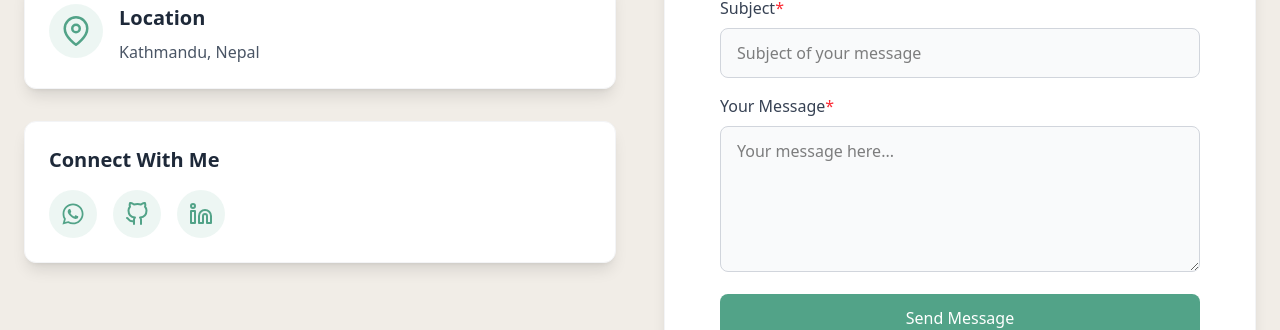
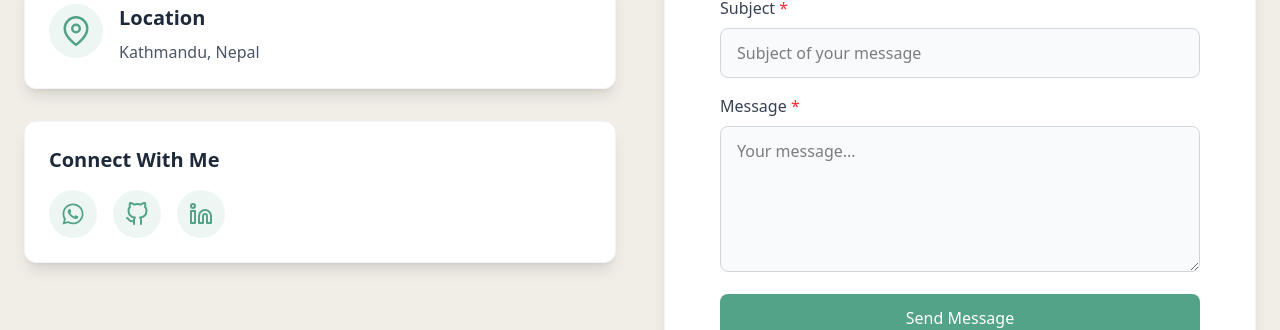
Before and after one commit to LalitSingh9933/PortfolioWebsite, a React (Vite) app: page / in a window 1280 px wide. Shown: the part 4335-4665 px from the top of the page. Built offline with nearby package versions, Linux system fonts and the light colour scheme.

Commit message:
working on email js

```diff
--- a/src/components/EmailForm.jsx
+++ b/src/components/EmailForm.jsx
@@ -1,56 +1,67 @@
 import React, { useRef, useState } from 'react';
 import emailjs from '@emailjs/browser';
 import toast from 'react-hot-toast';
+import { PUBLICKEY, SERVICEKEY, TEMPLATEKEY } from '../config';
 
 export default function EmailForm() {
-    const form = useRef();
+    const form = useRef(null);
+
     const [isSubmitting, setIsSubmitting] = useState(false);
+    const [isSuccess, setIsSuccess] = useState(false);
+
     const [errors, setErrors] = useState({
         user_name: '',
         user_email: '',
         subject: '',
         message: ''
     });
-    const [isSuccess, setIsSuccess] = useState(false);
-
+    // Form Validation
     const validateForm = () => {
         const formData = new FormData(form.current);
-        const newErrors = {};
+
+        const newErrors = {
+            user_name: '',
+            user_email: '',
+            subject: '',
+            message: ''
+        };
+
         let isValid = true;
 
-        // Name validation
-        if (!formData.get('user_name')?.trim()) {
+        const name = formData.get('user_name')?.trim();
+        const email = formData.get('user_email')?.trim();
+        const subject = formData.get('subject')?.trim();
+        const message = formData.get('message')?.trim();
+
+        if (!name) {
             newErrors.user_name = 'Name is required';
             isValid = false;
-        } else if (formData.get('user_name').length < 2) {
+        } else if (name.length < 2) {
             newErrors.user_name = 'Name must be at least 2 characters';
             isValid = false;
         }
 
-        // Email validation
         const emailRegex = /^[^\s@]+@[^\s@]+\.[^\s@]+$/;
-        if (!formData.get('user_email')?.trim()) {
+        if (!email) {
             newErrors.user_email = 'Email is required';
             isValid = false;
-        } else if (!emailRegex.test(formData.get('user_email'))) {
+        } else if (!emailRegex.test(email)) {
             newErrors.user_email = 'Please enter a valid email address';
             isValid = false;
         }
 
-        // Subject validation
-        if (!formData.get('subject')?.trim()) {
+        if (!subject) {
             newErrors.subject = 'Subject is required';
             isValid = false;
-        } else if (formData.get('subject').length < 5) {
+        } else if (subject.length < 5) {
             newErrors.subject = 'Subject must be at least 5 characters';
             isValid = false;
         }
 
-        // Message validation
-        if (!formData.get('message')?.trim()) {
+        if (!message) {
             newErrors.message = 'Message is required';
             isValid = false;
-        } else if (formData.get('message').length < 10) {
+        } else if (message.length < 10) {
             newErrors.message = 'Message must be at least 10 characters';
             isValid = false;
         }
@@ -58,18 +69,20 @@ export default function EmailForm() {
         setErrors(newErrors);
         return isValid;
     };
-
+    // Input Change Handler
     const handleInputChange = (e) => {
         const { name } = e.target;
+
         if (errors[name]) {
-            setErrors(prev => ({ ...prev, [name]: '' }));
+            setErrors((prev) => ({ ...prev, [name]: '' }));
         }
-        // Hide success message when user starts typing again
+
         if (isSuccess) {
             setIsSuccess(false);
         }
     };
 
+    // Send Email
     const sendEmail = (e) => {
         e.preventDefault();
         setIsSuccess(false);
@@ -81,111 +94,119 @@ export default function EmailForm() {
 
         setIsSubmitting(true);
 
-        emailjs.sendForm(
-            'service_r0s6gfl',
-            'template_8or0l6i',
+        emailjs
+            .sendForm(
+                SERVICEKEY,
+                TEMPLATEKEY,
                 form.current,
-            'TAI-rzMS6tGBL0JOc'
-        ).then(
-            (result) => {
+                PUBLICKEY
+            )
+            .then(() => {
                 toast.success('Message sent successfully!');
                 form.current.reset();
                 setIsSuccess(true);
-            },
-            (error) => {
+            })
+            .catch((error) => {
+                console.error('EmailJS Error:', error);
                 toast.error('Failed to send message. Please try again.');
-                console.error('EmailJS Error:', error);
-            }
-        ).finally(() => {
+            })
+            .finally(() => {
                 setIsSubmitting(false);
             });
     };
 
     return (
         <div className="max-w-lg mx-auto p-4">
-            <form ref={form} onSubmit={sendEmail} className="space-y-4" noValidate>
-                {/* Name Field */}
+            <form
+                ref={form}
+                onSubmit={sendEmail}
+                noValidate
+                className="space-y-4"
+            >
+                {/* Name */}
                 <div>
                     <label htmlFor="user_name" className="block mb-2 text-gray-700 dark:text-gray-300">
-                        Your Name<span className="text-red-500">*</span>
+                        Your Name <span className="text-red-500">*</span>
                     </label>
                     <input
                         type="text"
                         name="user_name"
                         id="user_name"
                         placeholder="Your name"
-                        required
+                        disabled={isSubmitting}
                         onChange={handleInputChange}
-                        className={`w-full px-4 py-3 dark:text-gray-50 bg-gray-50 dark:bg-gray-700 border ${errors.user_name ? 'border-red-500' : 'border-gray-300 dark:border-gray-600'} rounded-lg focus:outline-none focus:ring-2 focus:ring-[#52a388] focus:border-transparent`}
+                        aria-invalid={!!errors.user_name}
+                        className={`w-full px-4 py-3 bg-gray-50 dark:bg-gray-700 dark:text-white border ${errors.user_name ? 'border-red-500' : 'border-gray-300 dark:border-gray-600'
+                            } rounded-lg focus:outline-none focus:ring-2 focus:ring-[#52a388]`}
                     />
-                    {errors.user_name && (
-                        <p className="mt-1 text-sm text-red-500">{errors.user_name}</p>
-                    )}
+                    {errors.user_name && <p className="mt-1 text-sm text-red-500">{errors.user_name}</p>}
                 </div>
 
-                {/* Email Field */}
+                {/* Email */}
                 <div>
                     <label htmlFor="user_email" className="block mb-2 text-gray-700 dark:text-gray-300">
-                        Your Email<span className="text-red-500">*</span>
+                        Your Email <span className="text-red-500">*</span>
                     </label>
                     <input
                         type="email"
                         name="user_email"
                         id="user_email"
                         placeholder="your@example.com"
-                        required
+                        disabled={isSubmitting}
                         onChange={handleInputChange}
-                        className={`w-full px-4 py-3  dark:text-gray-50 bg-gray-50 dark:bg-gray-700 border ${errors.user_email ? 'border-red-500' : 'border-gray-300 dark:border-gray-600'} rounded-lg focus:outline-none focus:ring-2 focus:ring-[#52a388] focus:border-transparent`}
+                        aria-invalid={!!errors.user_email}
+                        className={`w-full px-4 py-3 bg-gray-50 dark:bg-gray-700 dark:text-white border ${errors.user_email ? 'border-red-500' : 'border-gray-300 dark:border-gray-600'
+                            } rounded-lg focus:outline-none focus:ring-2 focus:ring-[#52a388]`}
                     />
-                    {errors.user_email && (
-                        <p className="mt-1 text-sm text-red-500">{errors.user_email}</p>
-                    )}
+                    {errors.user_email && <p className="mt-1 text-sm text-red-500">{errors.user_email}</p>}
                 </div>
 
-                {/* Subject Field */}
+                {/* Subject */}
                 <div>
                     <label htmlFor="subject" className="block mb-2 text-gray-700 dark:text-gray-300">
-                        Subject<span className="text-red-500">*</span>
+                        Subject <span className="text-red-500">*</span>
                     </label>
                     <input
                         type="text"
                         name="subject"
                         id="subject"
                         placeholder="Subject of your message"
-                        required
+                        disabled={isSubmitting}
                         onChange={handleInputChange}
-                        className={`w-full px-4 py-3  dark:text-gray-50 bg-gray-50 dark:bg-gray-700 border ${errors.subject ? 'border-red-500' : 'border-gray-300 dark:border-gray-600'} rounded-lg focus:outline-none focus:ring-2 focus:ring-[#52a388] focus:border-transparent`}
+                        aria-invalid={!!errors.subject}
+                        className={`w-full px-4 py-3 bg-gray-50 dark:bg-gray-700 dark:text-white border ${errors.subject ? 'border-red-500' : 'border-gray-300 dark:border-gray-600'
+                            } rounded-lg focus:outline-none focus:ring-2 focus:ring-[#52a388]`}
                     />
-                    {errors.subject && (
-                        <p className="mt-1 text-sm text-red-500">{errors.subject}</p>
-                    )}
+                    {errors.subject && <p className="mt-1 text-sm text-red-500">{errors.subject}</p>}
                 </div>
 
-                {/* Message Field */}
+                {/* Message */}
                 <div>
                     <label htmlFor="message" className="block mb-2 text-gray-700 dark:text-gray-300">
-                        Your Message<span className="text-red-500">*</span>
+                        Message <span className="text-red-500">*</span>
                     </label>
                     <textarea
                         name="message"
                         id="message"
                         rows="5"
-                        placeholder="Your message here..."
-                        required
+                        placeholder="Your message..."
+                        disabled={isSubmitting}
                         onChange={handleInputChange}
-                        className={`w-full px-4 py-3  dark:text-gray-50 bg-gray-50 dark:bg-gray-700 border ${errors.message ? 'border-red-500' : 'border-gray-300 dark:border-gray-600'} rounded-lg focus:outline-none focus:ring-2 focus:ring-[#52a388] focus:border-transparent`}
-                    ></textarea>
-                    {errors.message && (
-                        <p className="mt-1 text-sm text-red-500">{errors.message}</p>
-                    )}
+                        aria-invalid={!!errors.message}
+                        className={`w-full px-4 py-3 bg-gray-50 dark:bg-gray-700 dark:text-white border ${errors.message ? 'border-red-500' : 'border-gray-300 dark:border-gray-600'
+                            } rounded-lg focus:outline-none focus:ring-2 focus:ring-[#52a388]`}
+                    />
+                    {errors.message && <p className="mt-1 text-sm text-red-500">{errors.message}</p>}
                 </div>
 
-                {/* Submit Button */}
-                <div className="space-y-2">
+                {/* Submit */}
                 <button
                     type="submit"
                     disabled={isSubmitting}
-                        className={`w-full px-6 py-3 bg-[#52a388] hover:bg-[#23775b] text-white font-medium rounded-lg transition duration-300 ${isSubmitting ? 'opacity-70 cursor-not-allowed' : ''}`}
+                    className={`w-full px-6 py-3 text-white rounded-lg transition ${isSubmitting
+                        ? 'bg-gray-400 cursor-not-allowed'
+                        : 'bg-[#52a388] hover:bg-[#23775b]'
+                        }`}
                 >
                     {isSubmitting ? 'Sending...' : 'Send Message'}
                 </button>
@@ -193,10 +214,9 @@ export default function EmailForm() {
                 {/* Success Message */}
                 {isSuccess && (
                     <p className="text-center text-green-500 font-medium">
-                           ✅ Message sent successfully to Lalit Singh!
+                        Message sent successfully to Lalit Singh!
                     </p>
                 )}
-                </div>
             </form>
         </div>
     );
--- /dev/null
+++ b/src/config.js
@@ -0,0 +1,3 @@
+export const SERVICEKEY =  import.meta.env.VITE_EMAILJS_SERVICE_ID
+export const TEMPLATEKEY = import.meta.env.VITE_EMAILJS_TEMPLATE_ID
+export const PUBLICKEY = import.meta.env.VITE_EMAILJS_PUBLIC_KEY
```
Also changed, not shown: 1 other file (tests, documents, lock files or other folders). Lines whose indentation alone changed are shown as unchanged.
